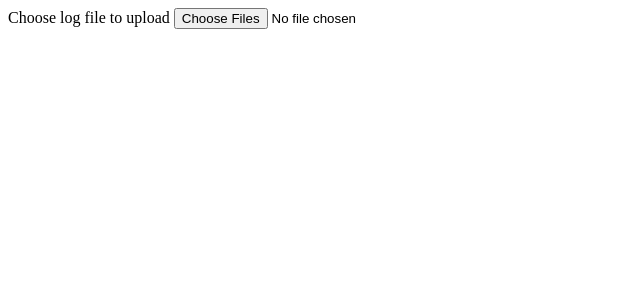
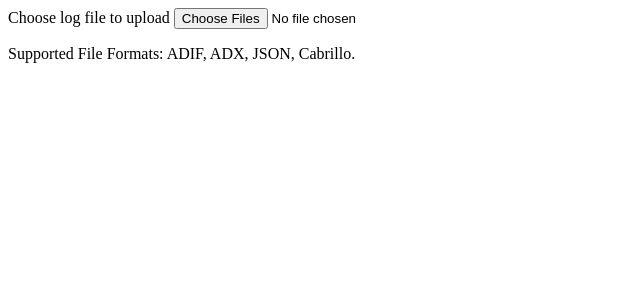
Before and after one commit to dl0dx/DD2024EM, a Jekyll site: the page upload-log-file.html, which Jekyll copies as it is, in a window 1280 px wide. Shown: the top 300 px of the page, without its empty margins (0-640 px from the left). Built offline with Jekyll 4.4.1, drawn with Linux system fonts in a browser that asks for light colours; part of the change alters nothing that is shown.

Commit message:
fix bugs ins upload-log-file.html

```diff
--- a/upload-log-file.html
+++ b/upload-log-file.html
@@ -14,6 +14,9 @@
 	<label for="file">Choose log file to upload</label>
 	<input type="file" id="inputLogFile" name="file" multiple="">
       </form>
+      <p>
+	Supported File Formats: ADIF, ADX, JSON, Cabrillo.
+      </p>
     </div>
 
     <div hidden="hidden" id="fileInfo">
@@ -26,10 +29,6 @@
       <label for="inADX">ADX</label>
       <input type="radio" name="logFileFormat" value="JSON" id="inJSON">
       <label for="inJSON">JSON</label>
-      <input type="radio" name="logFileFormat" value="CSV" id="inCSV">
-      <label for="inCSV">CSV</label>
-      <input type="radio" name="logFileFormat" value="TSV" id="inTSV">
-      <label for="inTSV">TSV</label>
       <input type="radio" name="logFileFormat" value="Cabrillo" id="inCabrillo">
       <label for="inCabrillo">Cabrillo</label>
       <p>
@@ -39,7 +38,7 @@
 
     <div hidden="hidden" id="logInfo">
       <p>Logfile Parser:</p>
-      <div id="LogLength"></div>
+      <div id="logLength"></div>
       <div id="logLines"></div>
       <button id="upload" type="button" name="uploadLogs">Upload Logs</button>
     </div>
@@ -48,7 +47,19 @@
     </div>
 
     <script>
+      // Initialize the event handler checkLogsEvent to an function that just returns.
+      var checkLogsEvent = function (event) { };
+      var uploadLogsEvent = function (event) { };
       document.getElementById('inputLogFile').addEventListener('change', selectFile);
+      document.getElementById('check').addEventListener(
+	  "click",
+	  function (event) { checkLogsEvent (event); }
+      );
+      document.getElementById('upload').addEventListener(
+	  'click',
+	  function (event) { uploadLogsEvent(event); }
+      );
+
       function selectFile (event) {
 	  var file = event.target.files[0];
 	  hide('logInfo');
@@ -56,21 +67,30 @@
 	  document.getElementById('fileSize').innerHTML = file.size;
 	  setFileType(file.name.split('.').pop());
 	  unHide('fileInfo');
-	  var logData = new FormData(document.querySelector('form'));
-          document.getElementById('check').addEventListener(
-	      "click",
-	      (function (event) { checkLogs(logData); })
-	  );
+          reader = new FileReader();
+	  reader.readAsArrayBuffer(file);
+	  reader.onload = function() {
+	      console.log(reader.result);
+	      var uploadData = {
+		  "arrayBuffer" : reader.result,
+		  "file_name" : file.name,
+//		  "file_size" : file.size,
+	      };
+              checkLogsEvent = function (event) { checkLogs(uploadData); };
+          };
+	  reader.onerror = function() {
+	      console.log(reader.error);
+	  };
       };
 
-      function callAdifmt(format, logData) {
+      function callAdifmt(format, arrayBuffer) {
 	  const queryParams = { in: format, out: 'JSON' };
 	  const queryString = new URLSearchParams(queryParams).toString();
 	  const apiUrl = 'https://dx.darc-r01.de/adif-multitool';
 	  const fullUrl = `${apiUrl}?${queryString}`;
 	  const fetchOptions = {
 	      method: 'post',
-	      body: logData
+	      body: arrayBuffer
 	  };
 	  return (
 	      fetch(fullUrl, fetchOptions)
@@ -81,36 +101,40 @@
 	  );
       };
 
-      function checkLogs(logData) {
+      function checkLogs(uploadData) {
 	  hide('fileInfo');
           callAdifmt(
 	      document.querySelector('input[type=radio][name=logFileFormat]:checked').value,
-	      logData
+	      uploadData.arrayBuffer
 	  )
 	      .then(data => {
-                  document.getElementById('logLines').innerHTML = `
+                  document.getElementById('logLength').innerHTML = `
                        <p>Number of log entries: ${data.RECORDS.length}</p>
                   `;
                   document.getElementById('logLines').innerHTML = `
                        <p>First log entry: ${prettyLog(data.RECORDS[0])}</p>
                        <p>Last  log entry: ${prettyLog(data.RECORDS.slice(-1)[0])}</p>
                    `;
-		  document.getElementById('upload').addEventListener(
-		      'click',
-		      (function (event) { uploadLogs(data); })
-		  );
+		  uploadData["json_logs"] = data;
+                  uploadLogsEvent = function (event) { uploadLogs(uploadData); };
 		  unHide('logInfo');
 	      })
       };
 
-      function uploadLogs(jsonLogs) {
+      function uploadLogs(uploadData) {
 	  hide('logInfo');
-	  const data = { "json_logs" : jsonLogs };
-          console.log( data );
+// TODO: storing the original file together with the json decoding in postgrest is tricky
+// need to do base64 encode to put it in json and decode it on receiving !
+//	  var enc = new TextDecoder("utf-8");
+//	  uploadData["file_content"] = enc.decode(uploadData["arrayBuffer"]);
+	  delete uploadData.arrayBuffer;
 	  const fetchOptions = {
 	      method: 'post',
-	      headers: new Headers({'content-type': 'application/json'}),
-	      body: JSON.stringify(data)
+	      headers: new Headers({
+		    'content-type': 'application/json'
+		  , 'Authorization': 'Bearer eyJ0eXAiOiJKV1QiLCJhbGciOiJIUzI1NiJ9.eyJpYXQiOjE3MTczNjg3MDksInJvbGUiOiJoYW1sb2d1cGxvYWQiLCJ1c2VyIjoidGVzdHVzZXIifQ.A7GhnH7IU0iMNq6upJClUX3CXgWEJEfciSQ_w0-aNxw'
+	          }),
+	      body: JSON.stringify(uploadData)
 	  };
 	  fetch ('https://dx.darc-r01.de/pgrest/rpc/upload_logdata', fetchOptions)
 	      .then(response => {
@@ -130,10 +154,8 @@
 	  adx: 'inADX',
 	  json: 'inJSON',
 	  jsn:  'inJSON',
-	  csv: 'inCSV',
-	  tsv: 'inTSV',
 	  cabrillo: 'inCabrillo',
-	  cbr: 'inCabrillo'
+	  log: 'inCabrillo'
 	};
 	if (suf in m) {document.getElementById(m[suf]).checked = true; };
       };
```
